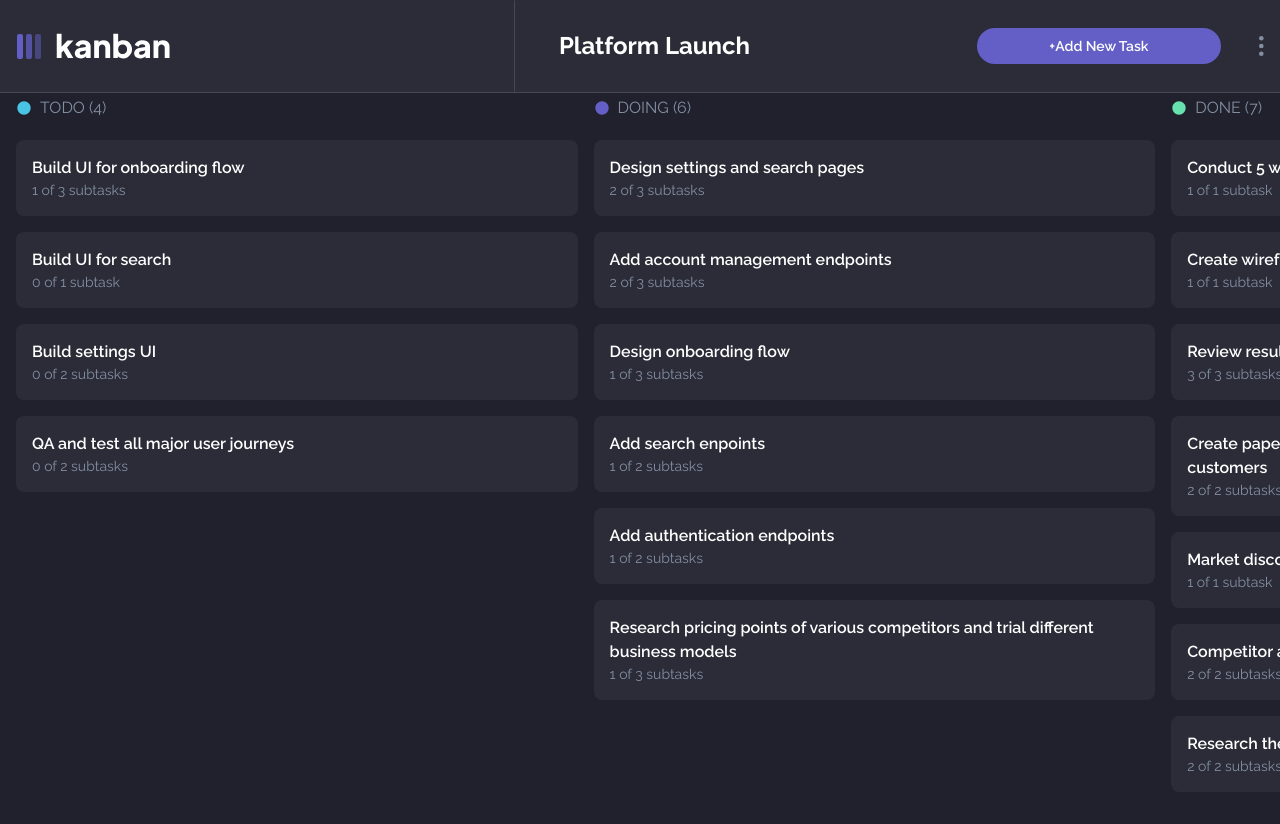
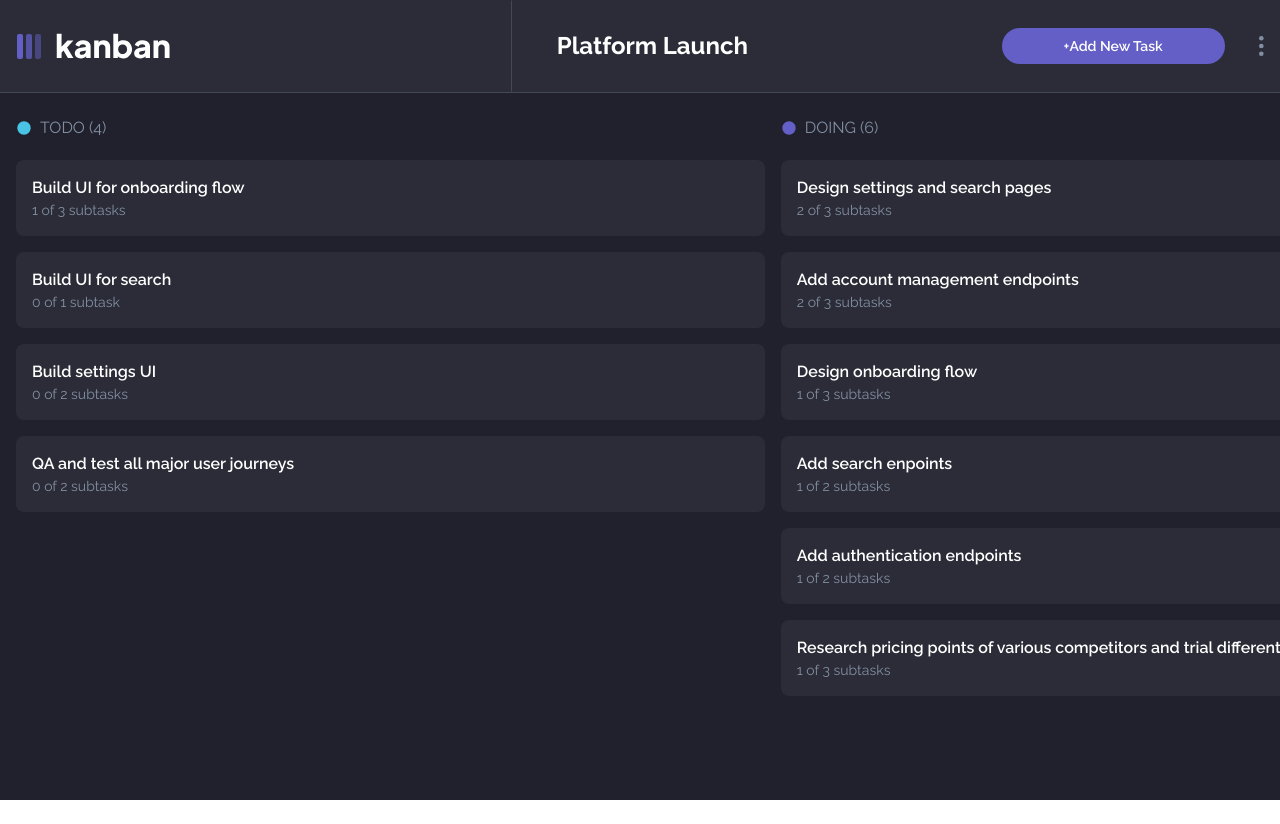
Before and after one commit to Paienobe/Kanban-manager, a React (Create React App) app: page / in a window 1280 px wide. After the commit the page ends 800 px from the top, so only its background shows below. Built offline with nearby package versions, Linux system fonts and the light colour scheme.

Commit message:
tab layout basic

```diff
--- a/src/App.tsx
+++ b/src/App.tsx
@@ -90,7 +90,7 @@ function App() {
   };
 
   return (
-    <div className="App bg-lightBg dark:bg-darkBg min-h-screen transition-all duration-300 ease-in-out">
+    <div className="App bg-lightBg dark:bg-darkBg min-h-screen transition-all duration-300 ease-in-out md:flex md:max-h-[100vh] md:overflow-auto">
       <Navbar
         showBoardsModal={showBoardsModal}
         setShowBoardsModal={setShowBoardsModal}
@@ -98,16 +98,6 @@ function App() {
         showBoardForm={showBoardForm}
         setShowBoardForm={setShowBoardForm}
       />
-
-      <DragDropContext onDragEnd={onDragEnd}>
-        <TasksContainer
-          setShowColumnForm={setShowColumnForm}
-          setShowTaskForm={setShowTaskForm}
-          selectedTask={selectedTask}
-          setSelectedTask={setSelectedTask}
-          setShowBoardForm={setShowBoardForm}
-        />
-      </DragDropContext>
 
       {showBoardsModal && (
         <AllBoardsModal
@@ -146,6 +136,16 @@ function App() {
           setShowColumnForm={setShowColumnForm}
         />
       )}
+
+      <DragDropContext onDragEnd={onDragEnd}>
+        <TasksContainer
+          setShowColumnForm={setShowColumnForm}
+          setShowTaskForm={setShowTaskForm}
+          selectedTask={selectedTask}
+          setSelectedTask={setSelectedTask}
+          setShowBoardForm={setShowBoardForm}
+        />
+      </DragDropContext>
     </div>
   );
 }
--- a/src/components/AllBoardsModal/AllBoardsModal.tsx
+++ b/src/components/AllBoardsModal/AllBoardsModal.tsx
@@ -29,13 +29,13 @@ const AllBoardsModal = ({
 
   return (
     <div
-      className="fixed top-0 bottom-0 left-0 right-0 flex items-center justify-center bg-black bg-opacity-50"
+      className="fixed md:static md:max-h-[100vh] md:min-w-[40%] top-0 bottom-0 left-0 right-0 flex items-center justify-center md:items-start md:pt-[100px] bg-black bg-opacity-50 md:bg-white md:dark:bg-darkTiles border border-transparent md:border-r-subtextColor md:border-opacity-30"
       onClick={(e) =>
         detectOutsideClick(e, modalRef, showBoardsModal, setShowBoardsModal)
       }
     >
       <div
-        className="bg-lightTiles dark:bg-darkTiles transition-[background] duration-300 ease-in-out py-4 rounded-xl w-[90%] text-left"
+        className="bg-lightTiles dark:bg-darkTiles transition-[background] duration-300 ease-in-out py-4 rounded-xl w-[90%] md:w-full text-left"
         ref={modalRef}
       >
         <p className="text-subtextColor font-semibold text-lg pl-4 mb-2">
--- a/src/components/ColumnAdder/ColumnAdder.tsx
+++ b/src/components/ColumnAdder/ColumnAdder.tsx
@@ -9,7 +9,7 @@ const ColumnAdder = ({ setShowColumnForm }: Props) => {
 
   return (
     <div
-      className="min-w-[90%] md:min-w-[45%] mt-[125px] flex items-center justify-center min-h-[75vh] bg-gradient-to-b from-subtextColor to-transparent dark:from-darkTiles rounded-lg cursor-pointer"
+      className="min-w-[90%] md:min-w-[60%] mt-[125px] md:mt-[145px] flex items-center justify-center min-h-[75vh] bg-gradient-to-b from-white to-transparent dark:from-darkTiles rounded-lg cursor-pointer"
       onMouseEnter={() => setOverColumnAdder(!overColumnAdder)}
       onMouseLeave={() => setOverColumnAdder(!overColumnAdder)}
       onClick={() => {
--- a/src/components/Navbar/Navbar.tsx
+++ b/src/components/Navbar/Navbar.tsx
@@ -53,12 +53,12 @@ const Navbar = ({
   }, [showBoardForm]);
 
   return (
-    <div className="p-4 py-6 md:py-0 bg-lightTiles dark:bg-darkTiles flex items-center justify-between fixed top-0 left-0 right-0 border-subtextColor border border-x-0 border-t-0 border-opacity-30 transition-[background] duration-300 ease-in-out">
+    <div className="p-4 md:px-0 py-6 md:py-0 bg-lightTiles dark:bg-darkTiles flex items-center justify-between fixed top-0 left-0 right-0 border-subtextColor border border-x-0 border-t-0 border-opacity-30 transition-[background] duration-300 ease-in-out">
       <div className="w-[10%] md:hidden">
         <img src={mobileLogo} alt="" />
       </div>
 
-      <div className="hidden md:block w-[40%] border border-transparent border-r-subtextColor border-opacity-30 py-8">
+      <div className="hidden md:block w-[40%] border border-transparent border-r-subtextColor border-opacity-30 py-8 px-4">
         <img src={desktopLogo} alt="" />
       </div>
 
@@ -83,7 +83,7 @@ const Navbar = ({
         />
       </div>
 
-      <div className="w-[20%] md:w-[23%] flex items-center justify-between">
+      <div className="w-[20%] md:w-[23%] flex items-center justify-between md:px-4">
         <div
           className="bg-purple p-2 w-[70%] md:hidden rounded-xl flex items-center justify-center"
           onClick={() => setShowTaskForm(true)}
--- a/src/components/TasksContainer/TasksContainer.tsx
+++ b/src/components/TasksContainer/TasksContainer.tsx
@@ -39,7 +39,7 @@ const TasksContainer = ({
             return (
               <div
                 key={column.id}
-                className="min-w-[90%] mt-[80px] md:min-w-[45%]"
+                className="min-w-[90%] mt-[80px] md:mt-[100px] md:min-w-[60%]"
               >
                 <ColumnHead column={column} index={index} />
 
```
